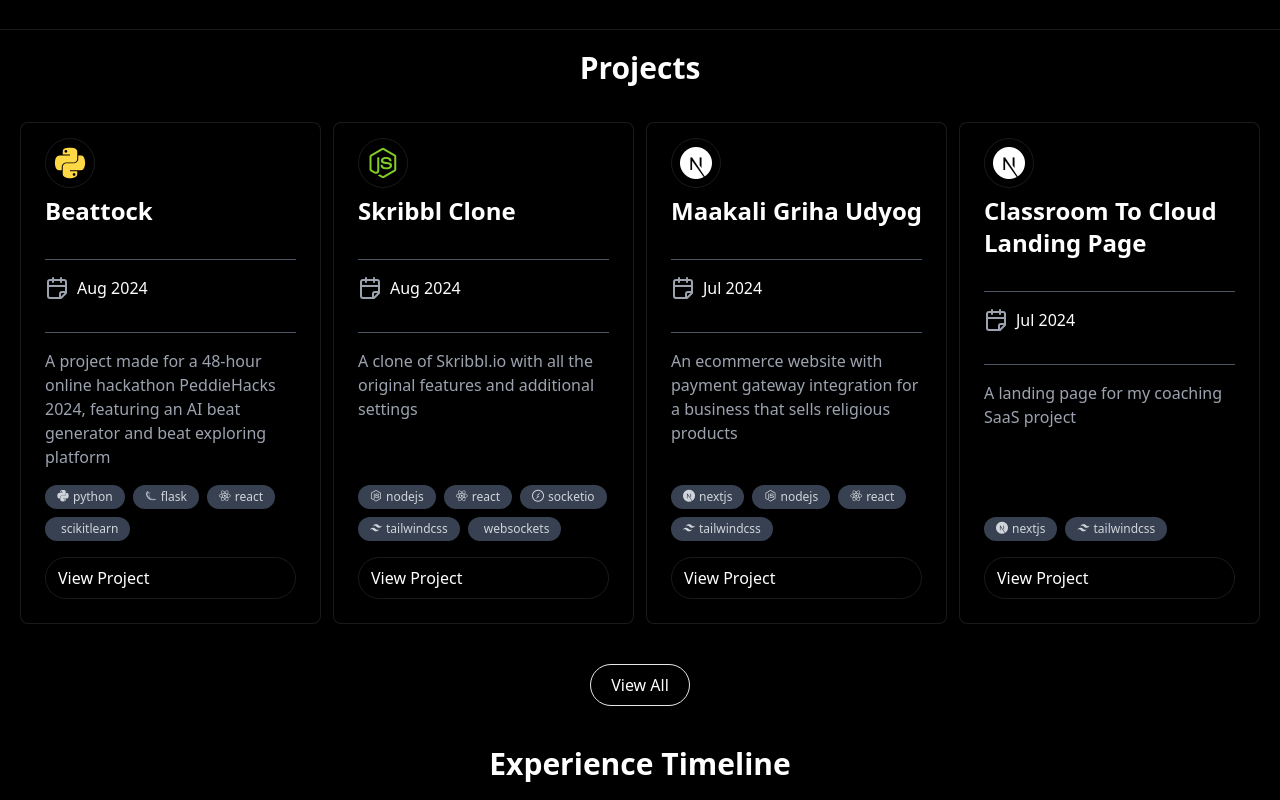
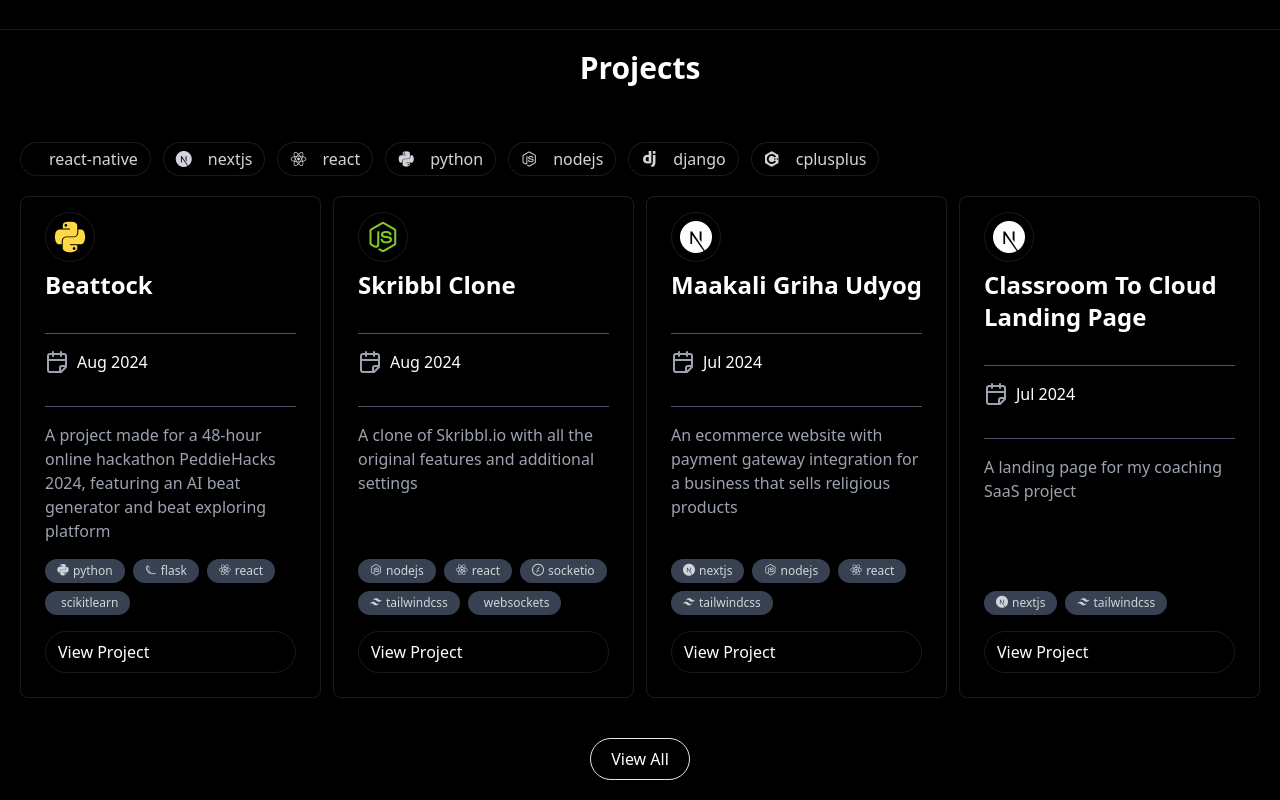
Before and after one commit to DivyanshuLohani/portfolio-site, a Next.js app: page / in a window 1280 px wide. Shown: the part 840-1640 px from the top of the page. Built offline with nearby package versions, Linux system fonts and the light colour scheme.

Commit message:
add searchbar and small tweaks

```diff
--- a/src/app/page.tsx
+++ b/src/app/page.tsx
@@ -1,6 +1,5 @@
 import Home from "../components/Home";
 import Projects from "../components/Projects";
-import Timeline from "../components/Experiences";
 import Link from "next/link";
 
 export default function HomePage() {
@@ -11,12 +10,12 @@ export default function HomePage() {
       <div className="flex justify-center mt-10">
         <Link
           href={"/projects"}
-          className="px-5 py-2 border rounded-full hover:text-black hover:bg-white duration-300 transition-colors"
+          className="px-5 py-2 border rounded-full hover:text-black hover:bg-white duration-300 transition-colors mb-5"
         >
           View All
         </Link>
       </div>
-      <Timeline />
+      {/* <Timeline /> */}
     </>
   );
 }
--- a/src/components/BgParticles.tsx
+++ b/src/components/BgParticles.tsx
@@ -1,7 +1,7 @@
 "use client";
 import { useEffect, useMemo, useState } from "react";
 import Particles, { initParticlesEngine } from "@tsparticles/react";
-import { type Container, type ISourceOptions } from "@tsparticles/engine";
+import { type ISourceOptions } from "@tsparticles/engine";
 import { loadSlim } from "@tsparticles/slim";
 export default function App() {
   const [init, setInit] = useState(false);
@@ -13,19 +13,11 @@ export default function App() {
     });
   }, []);
 
-  const particlesLoaded = async (container?: Container): Promise<void> => {
-    console.log(container);
-  };
-
   const options: ISourceOptions = useMemo(
     () => ({
       fpsLimit: 60,
       interactivity: {
         events: {
-          onClick: {
-            enable: true,
-            mode: "push",
-          },
           onHover: {
             enable: true,
             mode: "repulse",
@@ -98,7 +90,6 @@ export default function App() {
     return (
       <Particles
         id="tsparticles"
-        particlesLoaded={particlesLoaded}
         className="absolute top-0 left-0 h-screen w-screen -z-10 canvas"
         options={options}
       />
--- a/src/components/Projects.tsx
+++ b/src/components/Projects.tsx
@@ -1,4 +1,5 @@
 "use client";
+import { useEffect, useMemo, useState } from "react";
 import ProjectCard from "./ProjectCard";
 import { motion } from "framer-motion";
 
@@ -180,7 +181,29 @@ const projects = [
   },
 ];
 
+function getTechStacks() {
+  const ret: string[] = [];
+  projects.forEach((project) => {
+    if (!ret.includes(project.icons[0])) ret.push(project.icons[0]);
+  });
+  return ret;
+}
+
 function Projects({ n }: { n?: number }) {
+  const [prjects, setProjects] = useState(projects);
+  const [selectedFilter, setSelectedFilter] = useState<string | null>(null);
+  const techs = useMemo(() => getTechStacks(), []);
+
+  useEffect(() => {
+    if (!selectedFilter) {
+      setProjects(projects);
+    } else {
+      setProjects(
+        projects.filter((project) => project.icons.includes(selectedFilter))
+      );
+    }
+  }, [selectedFilter]);
+
   if (!n) n = projects.length;
 
   // Variants for Framer Motion animations
@@ -200,12 +223,34 @@ function Projects({ n }: { n?: number }) {
         <h1 className="text-3xl font-bold mb-4 ">Projects</h1>
       </div>
 
+      <div className="py-5 px-5 flex gap-3 flex-wrap">
+        {techs.map((icon, index) => {
+          return (
+            <motion.button
+              key={index}
+              className={`${
+                selectedFilter === icon ? "bg-white/10" : "bg-black"
+              } border border-white/10 text-gray-300 px-3 py-1 rounded-full flex items-center gap-3 hover:bg-white/10 cursor-pointer`}
+              initial={{ opacity: 0, scale: 0.9 }}
+              animate={{ opacity: 1, scale: 1 }}
+              transition={{ duration: 0.3, delay: index * 0.1 }}
+              onClick={() =>
+                setSelectedFilter(selectedFilter === icon ? null : icon)
+              }
+            >
+              <i className={`${icon} mr-1`} />
+              {icon.split("-")[1].replace("reactnavigation", "react-native")}
+            </motion.button>
+          );
+        })}
+      </div>
+
       <div className="resume__container">
         <motion.div
           variants={projectVariants}
           className="grid grid-cols-1 md:grid-cols-4 gap-3 px-5"
         >
-          {projects
+          {prjects
             .sort((a, b) => b.year.getTime() - a.year.getTime())
             .slice(0, n)
             .map((project, index) => (
```
